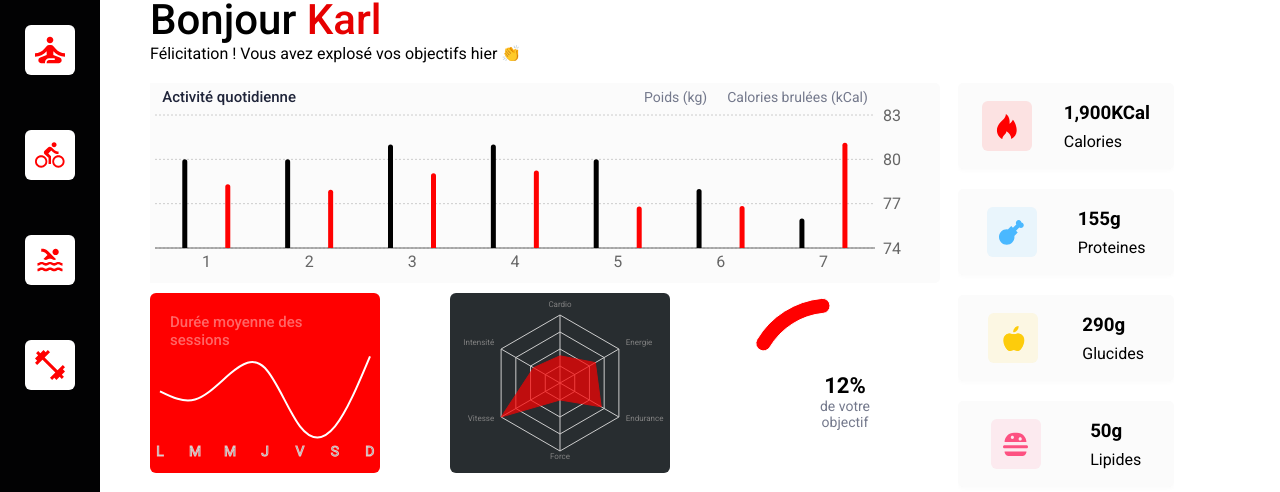
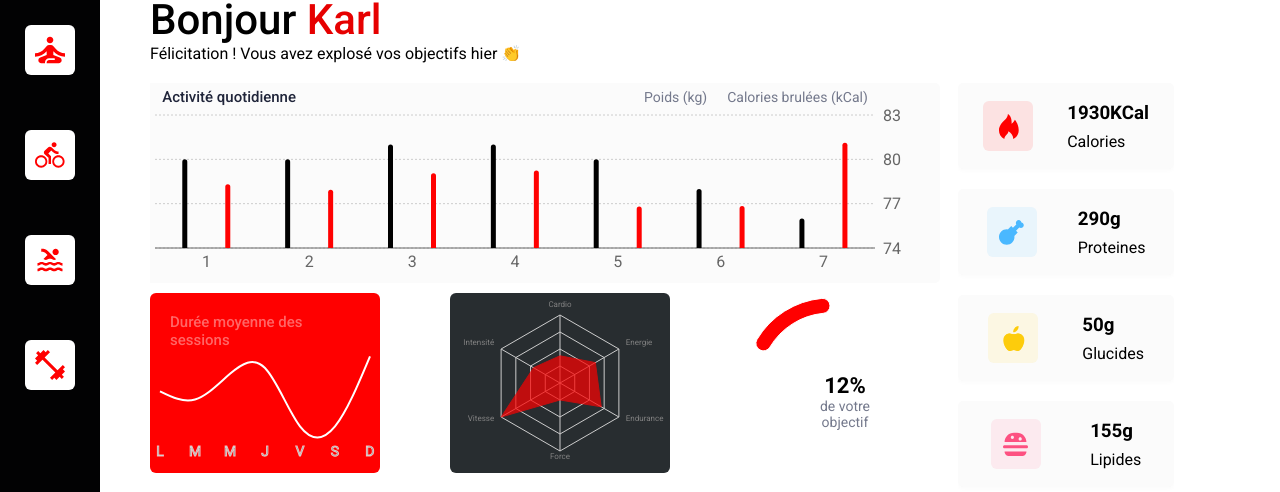
Before and after one commit to SerylLns/P12-sport-see, a React (Create React App) app: page /12 in a window 1280 px wide. Shown: the part 95-587 px from the top of the page. Built offline with nearby package versions, Linux system fonts and the light colour scheme.

Commit message:
cards calories counts

```diff
--- a/src/components/Home.jsx
+++ b/src/components/Home.jsx
@@ -12,7 +12,6 @@ import ChartRadar from "./charts/ChartRadar";
 import ChartScore from "./charts/ChartScore";
 import { useParams } from "react-router-dom";
 
-
 const Home = () => {
   const [currentUser, setCurrentUser] = useState();
   const params = useParams();
@@ -21,6 +20,7 @@ const Home = () => {
   useEffect(() => {
     getUserById(userId).then((data) => {
       setCurrentUser(data);
+      console.log(data);
     });
   }, [userId]);
 
@@ -44,18 +44,34 @@ const Home = () => {
           )}
         </div>
         <div className="data-cards">
-          <DataCard img={FireImg} value={"1,900KCal"}>
+          {currentUser && (
+            <>
+              <DataCard
+                img={FireImg}
+                value={`${currentUser.keyData.calorieCount}KCal`}
+              >
                 Calories
               </DataCard>
-          <DataCard img={Chicken} value={"155g"}>
+              <DataCard
+                img={Chicken}
+                value={`${currentUser.keyData.carbohydrateCount}g`}
+              >
                 Proteines
               </DataCard>
-          <DataCard img={Apple} value={"290g"}>
+              <DataCard
+                img={Apple}
+                value={`${currentUser.keyData.lipidCount}g`}
+              >
                 Glucides
               </DataCard>
-          <DataCard img={Cheesburger} value={"50g"}>
+              <DataCard
+                img={Cheesburger}
+                value={`${currentUser.keyData.proteinCount}g`}
+              >
                 Lipides
               </DataCard>
+            </>
+          )}
         </div>
       </div>
     </div>
```
Lines whose indentation alone changed are shown as unchanged.
